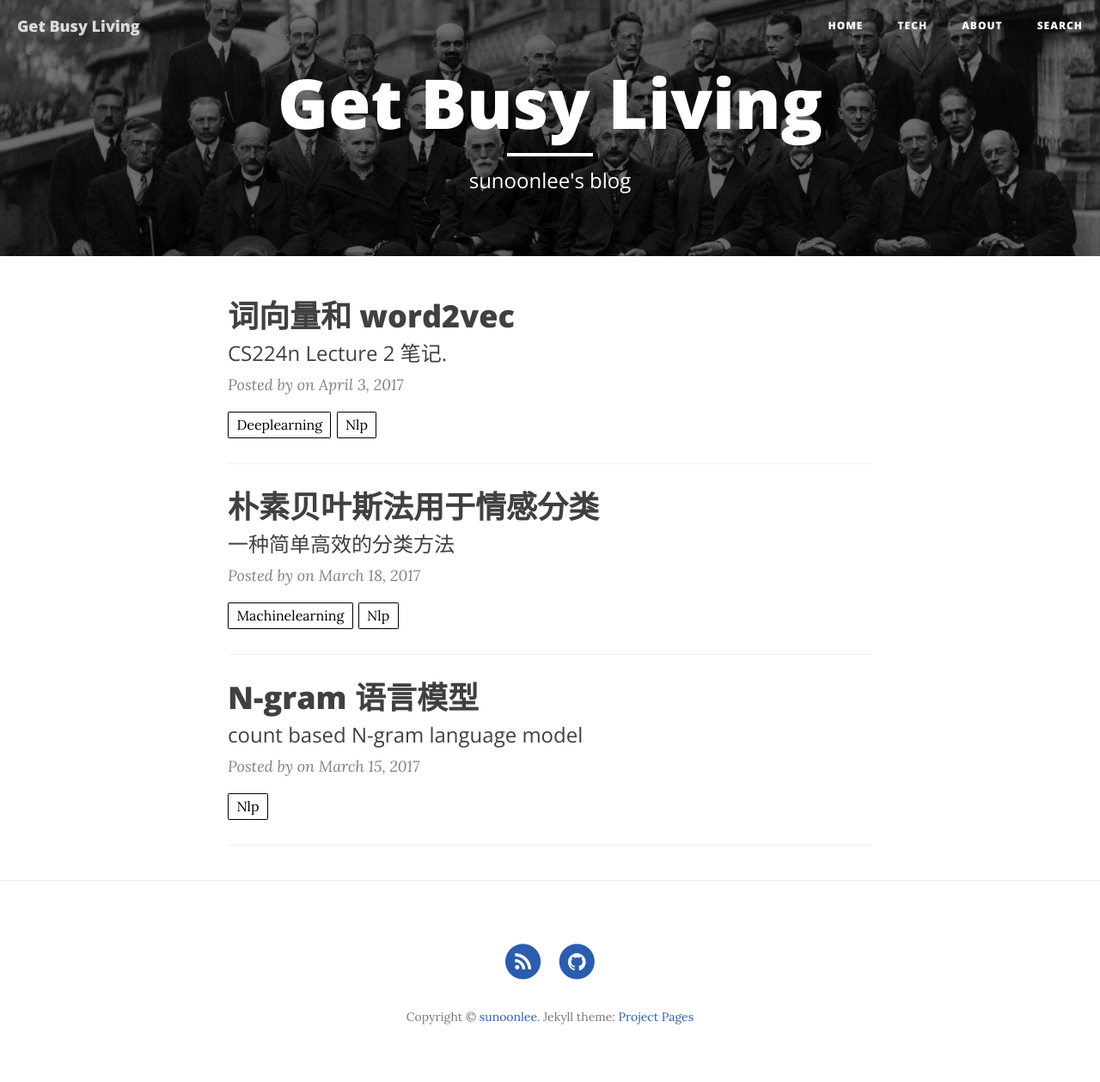
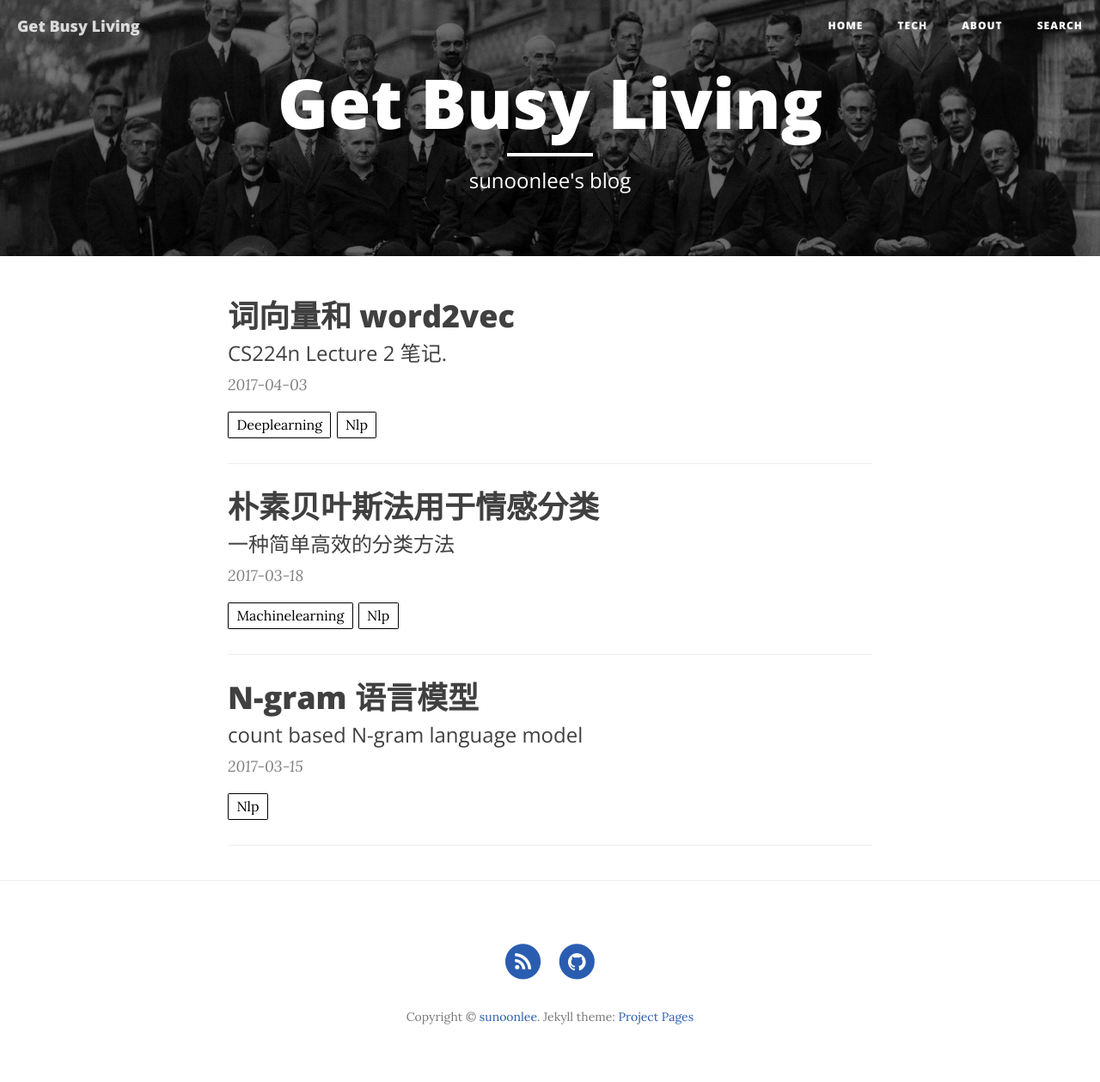
Before and after one commit to geyutang/sunoonlee.github.io, a Jekyll site: the page built from index.html, in a window 1280 px wide. Shown: the whole page at 86% size. Built offline with Jekyll 4.4.1, drawn with Linux system fonts in a browser that asks for light colours; nearby versions of some CDN libraries; the list of posts is cut into pages by our own code.

Commit message:
upd layout: date format

```diff
--- a/_layouts/notebook.html
+++ b/_layouts/notebook.html
@@ -12,7 +12,7 @@ layout: default
                     {% if page.subtitle %}
                     <h2 class="subheading">{{ page.subtitle }}</h2>
                     {% endif %}
-                    <span class="meta">Posted by {{ page.author }} on {{ page.date | date: "%B %-d, %Y" }}</span>
+		    <span class="meta">{{ page.date | date: "%Y-%m-%d" }}</span>
                 </div>
             </div>
         </div>
--- a/_layouts/post.html
+++ b/_layouts/post.html
@@ -12,7 +12,7 @@ layout: default
                     {% if page.subtitle %}
                     <h2 class="subheading">{{ page.subtitle }}</h2>
                     {% endif %}
-                    <span class="meta">Posted by {{ page.author }} on {{ page.date | date: "%B %-d, %Y" }}</span>
+                    <span class="meta">{{ page.date | date: "%Y-%m-%d" }}</span>
                 </div>
             </div>
         </div>
--- a/_layouts/project.html
+++ b/_layouts/project.html
@@ -13,7 +13,7 @@ layout: page
         </h3>
         {% endif %}
     </a>
-    <p class="post-meta" style="margin-bottom:5px">Posted by {{ post.author }} on {{ post.date | date: "%B %-d, %Y" }}</p>
+    <p class="post-meta" style="margin-bottom:5px">{{ post.date | date: "%Y-%m-%d" }}</p>
 	<div class="notepad-index-post-tags" style="">
 		{% for tag in post.tags %}<a href="{{ site.baseurl }}/search/index.html#{{ tag | cgi_encode }}" title="Other posts from the {{ tag | capitalize }} tag">{{ tag | capitalize }}</a>{% unless forloop.last %}&nbsp;{% endunless %}{% endfor %}
 	</div>
--- a/index.html
+++ b/index.html
@@ -12,7 +12,7 @@ layout: page
         </h3>
         {% endif %}
     </a>
-    <p class="post-meta" style="margin-bottom:5px">Posted by {{ post.author }} on {{ post.date | date: "%B %-d, %Y" }}</p>
+    <p class="post-meta" style="margin-bottom:5px">{{ post.date | date: "%Y-%m-%d" }}</p>
 	<div class="notepad-index-post-tags" style="">
 		{% for tag in post.tags %}<a href="{{ site.baseurl }}/search/index.html#{{ tag | cgi_encode }}" title="Other posts from the {{ tag | capitalize }} tag">{{ tag | capitalize }}</a>{% unless forloop.last %}&nbsp;{% endunless %}{% endfor %}
 	</div>
```
